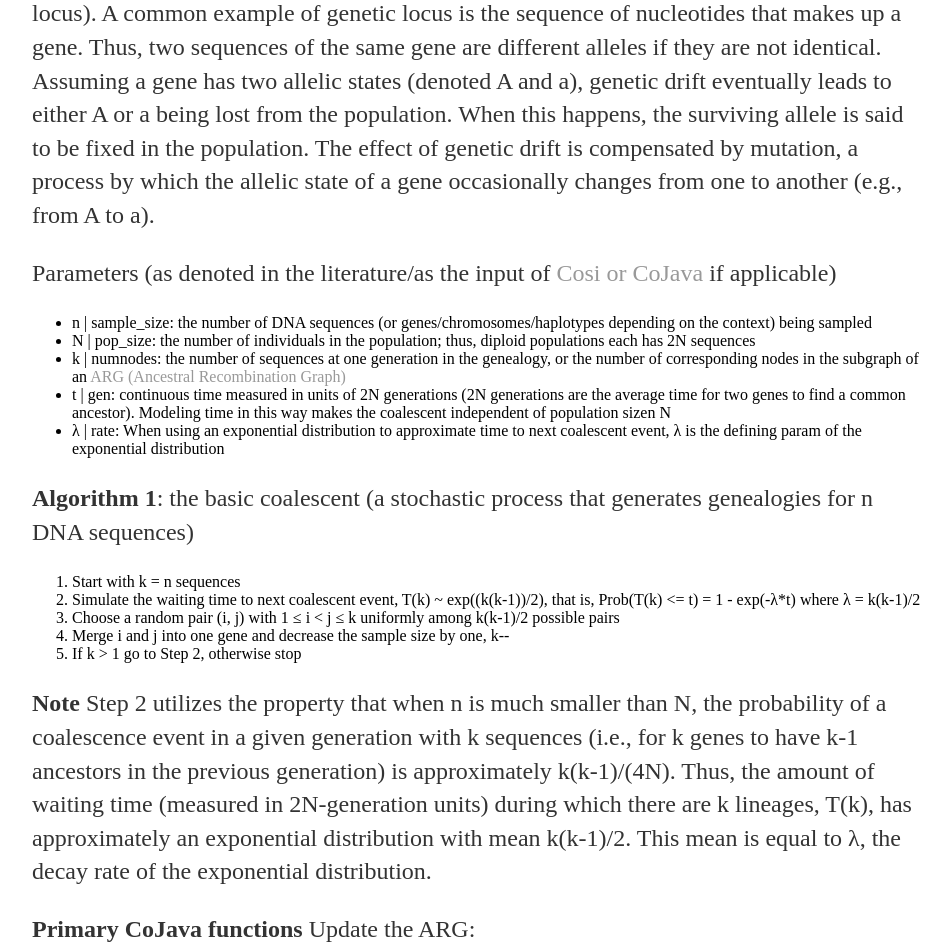
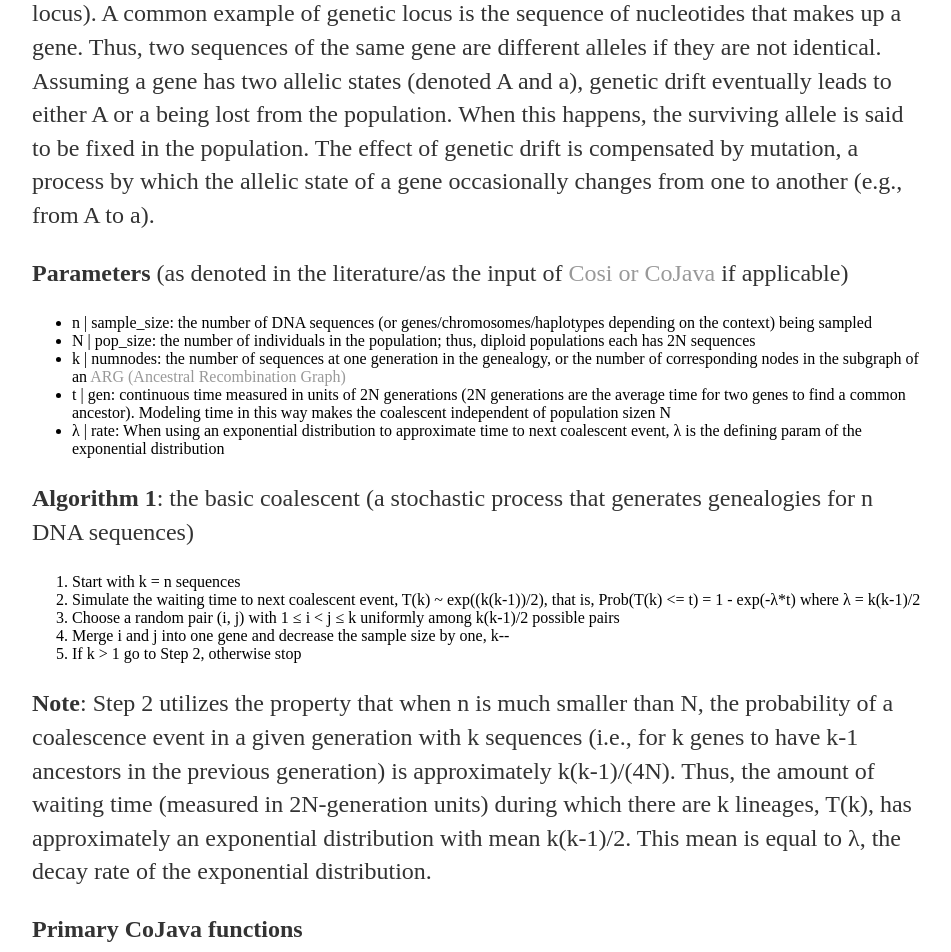
Before and after one commit to lybird300/lybird300.github.io, a Jekyll site: the page built from _posts/2015-04-02-coalescent.md, in a window 1280 px wide and 1400 px high, scrolled down 2013 px. Shown: the top 952 px of the window, without its empty margins (160-1111 px from the left). Built offline with Jekyll 4.4.1, drawn with Linux system fonts in a browser that asks for light colours.

Commit message:
Update 2015-04-02-coalescent.md

```diff
--- a/_posts/2015-04-02-coalescent.md
+++ b/_posts/2015-04-02-coalescent.md
@@ -30,9 +30,7 @@
 </ul>
 The basic/standard Wright-Fisher model results in a decay of genetic variation. Since the population is finite in size and reproduction is a random process, some individuals may not contribute any offspring to the next generation. This random loss of genetic lineages forward in time is called <b>genetic drift</b>, which reduces the diversity of the population diversity. One measure of population diversity is <b>heterozygosity</b>, defined as the probability that two genes chosen at random from the population have different alleles. Alleles are different versions of the genetic information encoded at a location in the genome of an organism (aka, genetic locus). A common example of genetic locus is the sequence of nucleotides that makes up a gene. Thus, two sequences of the same gene are different alleles if they are not identical. Assuming a gene has two allelic states (denoted A and a), genetic drift eventually leads to either A or a being lost from the population. When this happens, the surviving allele is said to be fixed in the population. The effect of genetic drift is compensated by mutation, a process by which the allelic state of a gene occasionally changes from one to another (e.g., from A to a).
 
-
-
-Parameters (as denoted in the literature/as the input of <a href="http://lybird300.github.io/2015/04/04/CoJava.html">Cosi or CoJava</a> if applicable)
+<b>Parameters</b> (as denoted in the literature/as the input of <a href="http://lybird300.github.io/2015/04/04/CoJava.html">Cosi or CoJava</a> if applicable)
 <ul>
 <li>n | sample_size: the number of DNA sequences (or genes/chromosomes/haplotypes depending on the context) being sampled</li>
 <li>N | pop_size: the number of individuals in the population; thus, diploid populations each has 2N sequences</li>
@@ -48,10 +46,11 @@
 <li>Merge i and j into one gene and decrease the sample size by one, k--</li>
 <li>If k > 1 go to Step 2, otherwise stop</li>
 </ol>
-<b>Note</b>
+<b>Note</b>:
 Step 2 utilizes the property that when n is much smaller than N, the probability of a coalescence event in a given generation with k sequences (i.e., for k genes to have k-1 ancestors in the previous generation) is approximately k(k-1)/(4N). Thus, the amount of waiting time (measured in 2N-generation units) during which there are k lineages, T(k), has approximately an exponential distribution with mean k(k-1)/2. This mean is equal to λ, the decay rate of the exponential distribution.
 
 <b>Primary CoJava functions</b>
+<br/>
 Update the ARG: /populationStructures/demography.java/coalesceByName()
 
 Obviously the Wright-Fisher model makes non-realistic assumptions, some of which need to be changed for the purpose of haplotype polymorphism studies. Specifically, since mutations are the sources of polymorphism, they must be incorporated into the model. Recombination is important because it creates the boundaries of haplotypes. Next we will add mutations, recombination, and other elements to the basic coalescent process (the one based on Wright-Fisher model).
```
